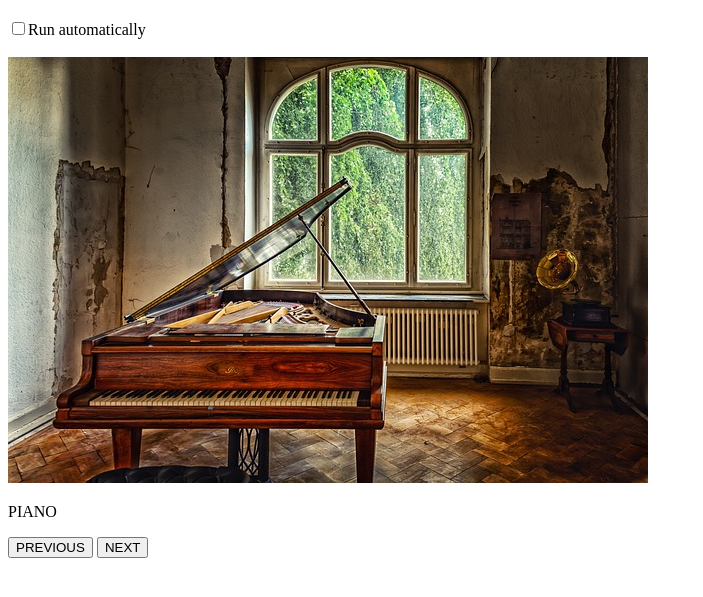
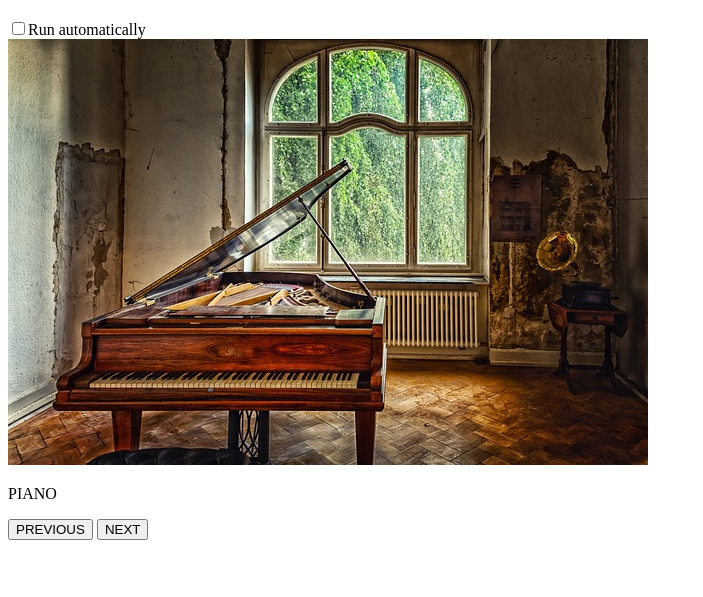
Before and after one commit to deekra/Artifact05, a plain HTML site: page index.html in a window 1280 px wide. Shown: the part 61-658 px from the top of the page, without its empty margins (0-703 px from the left). Drawn offline with Linux system fonts and the light colour scheme.

Commit message:
Update index.html

```diff
--- a/index.html
+++ b/index.html
@@ -7,8 +7,7 @@
 </head>
 <body>
 <h1>Slideshow - Musical Instruments</h1>
-<input id="auto" type="checkbox">Run automatically
-<br><br>
+<input id="auto" type="checkbox">Run automatically<br>
 <img id="Piano" src="piano.jpg">
 <p id="Piano">PIANO</p>
 <button id="previous">PREVIOUS</button>
```
